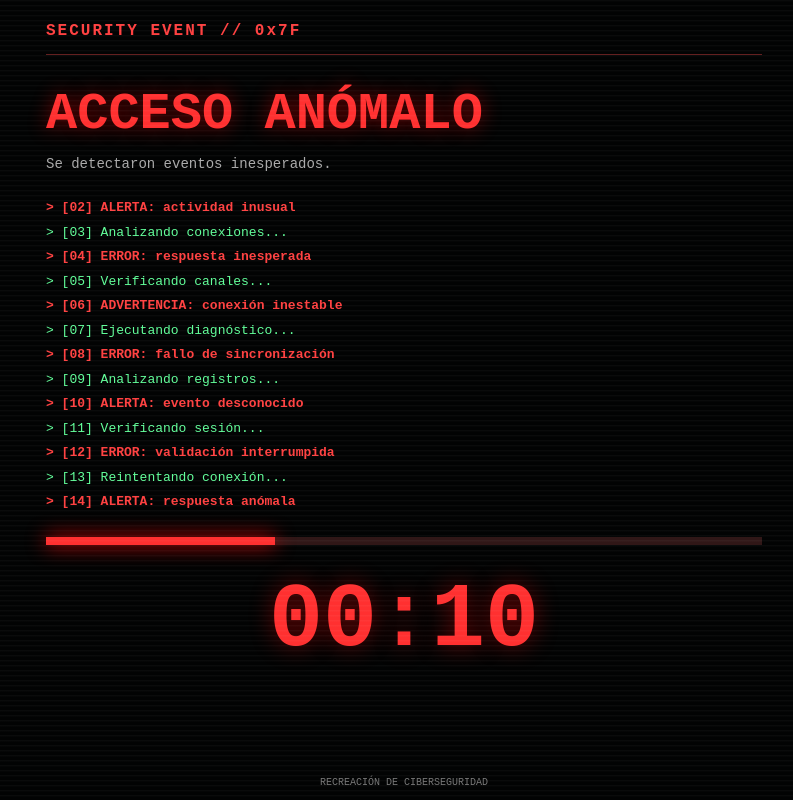
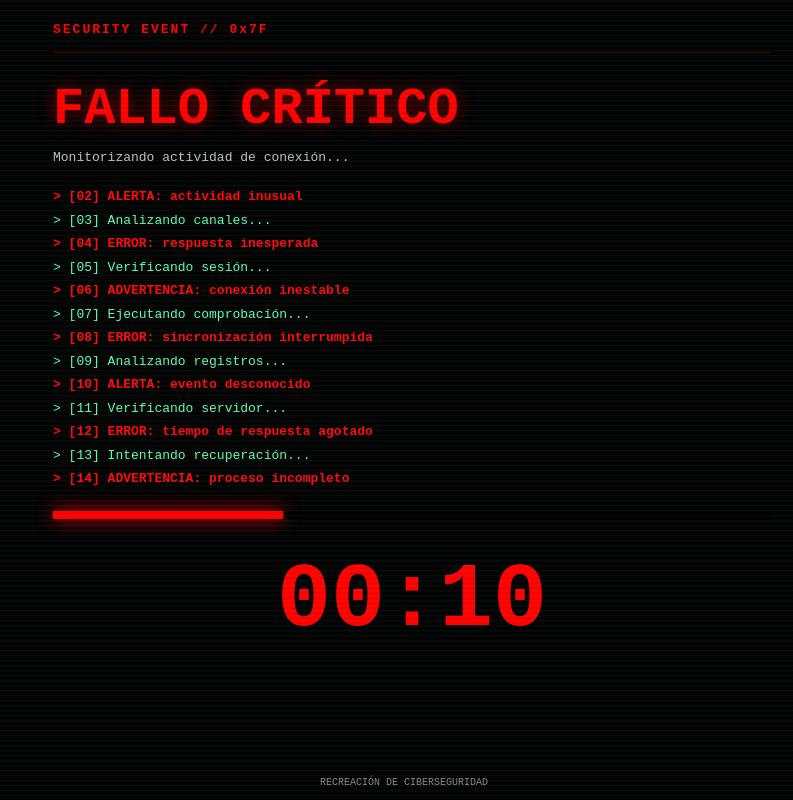
Before and after one commit to 20222188-alt/archivo-web, a plain HTML site: page index.html in a window 1280 px wide. Shown: the whole page, without its empty margins (236-1029 px from the left). Drawn offline with Linux system fonts and the light colour scheme.

Commit message:
Update index.html

```diff
--- a/index.html
+++ b/index.html
@@ -1,25 +1,93 @@
-<!doctype html>
+
+<!DOCTYPE html>
 <html lang="es">
 <head>
 <meta charset="UTF-8">
 <meta name="viewport" content="width=device-width, initial-scale=1">
 <title>Conexión interrumpida</title>
+
 <style>
-* { box-sizing: border-box; }
+* {
+  box-sizing: border-box;
+}
 
 body {
   margin: 0;
   background: #020303;
-  color: #b5ffc5;
-  font-family: monospace;
+  color: #6cff9d;
+  font: 13px/1.5 monospace;
   overflow: hidden;
 }
 
-.scan {
+main {
+  padding: 20px 16px;
+  max-width: 750px;
+  margin: auto;
+}
+
+.header {
+  color: #ff3434;
+  font-weight: bold;
+  letter-spacing: 2px;
+  padding-bottom: 12px;
+  border-bottom: 1px solid #622;
+}
+
+h1 {
+  color: #ff3434;
+  font-size: clamp(28px, 8vw, 52px);
+  line-height: 1.1;
+  margin: 28px 0 10px;
+  text-shadow: 0 0 18px #ff000077;
+}
+
+.subtitle {
+  color: #a0a0a0;
+  margin-bottom: 22px;
+}
+
+#log {
+  height: 38vh;
+  overflow: hidden;
+  overflow-wrap: anywhere;
+}
+
+#log div {
+  margin-bottom: 4px;
+}
+
+.danger {
+  color: #ff4444;
+  font-weight: bold;
+}
+
+.progress {
+  height: 8px;
+  background: #301717;
+  margin-top: 18px;
+}
+
+#bar {
+  height: 100%;
+  width: 0;
+  background: #ff3434;
+  box-shadow: 0 0 18px red;
+  transition: width .2s;
+}
+
+#timer {
+  color: #ff3434;
+  font-size: clamp(50px, 15vw, 90px);
+  font-weight: bold;
+  text-align: center;
+  margin-top: 15px;
+}
+
+.scanlines {
   position: fixed;
   inset: 0;
   pointer-events: none;
-  z-index: 5;
+  z-index: 10;
   background: repeating-linear-gradient(
     0deg,
     transparent 0px,
@@ -29,246 +97,202 @@ body {
   );
 }
 
-.wrap {
-  padding: 22px 17px;
-  max-width: 750px;
-  margin: auto;
-}
-
-.top {
-  color: #ff4141;
-  font-size: 16px;
-  font-weight: bold;
-  letter-spacing: 2px;
-  border-bottom: 1px solid #632020;
-  padding-bottom: 14px;
-}
-
-.status {
-  color: #ff3030;
-  font-size: clamp(27px, 8vw, 52px);
-  font-weight: 900;
-  margin-top: 30px;
-  text-shadow: 0 0 20px #ff000077;
-}
-
-.sub {
-  color: #aaa;
-  margin: 12px 0 25px;
-  font-size: 14px;
-}
-
-.log {
-  height: 40vh;
-  overflow: hidden;
-  overflow-wrap: anywhere;
-  color: #62ff9a;
-  font-size: 13px;
-  line-height: 1.5;
-}
-
-.log div {
-  margin-bottom: 5px;
-}
-
-.danger {
-  color: #ff4141;
-  font-weight: bold;
-}
-
-.progress {
-  height: 8px;
-  background: #301717;
-  margin-top: 20px;
-}
-
-.bar {
-  width: 0%;
-  height: 100%;
-  background: #ff3030;
-  box-shadow: 0 0 20px red;
-  transition: width .2s;
-}
-
-.count {
-  color: #ff3030;
-  font-size: clamp(55px, 15vw, 90px);
-  font-weight: bold;
-  text-align: center;
-  margin-top: 25px;
-  text-shadow: 0 0 25px #ff000066;
-}
-
-.footer {
-  position: fixed;
-  bottom: 12px;
-  width: 100%;
-  text-align: center;
-  font-size: 10px;
-  color: #777;
-}
-
 .glitch {
-  animation: glitch .13s 3;
+  animation: glitch .12s 3;
 }
 
 @keyframes glitch {
-  0% { transform: translateX(0); filter: none; }
-  25% { transform: translateX(8px); filter: hue-rotate(100deg); }
-  50% { transform: translateX(-9px); filter: contrast(2); }
+  0% { transform: translateX(0); }
+  25% { transform: translateX(8px); filter: contrast(2); }
+  50% { transform: translateX(-8px); filter: hue-rotate(90deg); }
   75% { transform: translateX(5px); }
   100% { transform: translateX(0); }
 }
 
-#end {
+#overlay {
   display: none;
   position: fixed;
   inset: 0;
-  background: black;
-  color: #ff3030;
+  z-index: 20;
+  background: #000;
+  color: #ff3434;
   align-items: center;
   justify-content: center;
   flex-direction: column;
   text-align: center;
   padding: 20px;
-  font-size: clamp(30px, 9vw, 65px);
-  font-weight: 900;
-  letter-spacing: 3px;
 }
 
-#end small {
+#overlay h2 {
+  font-size: clamp(26px, 8vw, 50px);
+  text-shadow: 0 0 20px #ff000077;
+}
+
+#overlay p {
+  color: #aaa;
+}
+
+#final {
+  display: none;
+  position: fixed;
+  inset: 0;
+  z-index: 25;
+  background: #000;
+  color: #ff3434;
+  align-items: center;
+  justify-content: center;
+  flex-direction: column;
+  text-align: center;
+  font-size: clamp(28px, 9vw, 60px);
+  font-weight: bold;
+}
+
+.notice {
+  position: fixed;
+  bottom: 10px;
+  left: 0;
+  width: 100%;
+  text-align: center;
   color: #888;
-  font-size: 11px;
-  font-weight: normal;
-  letter-spacing: 0;
-  margin-top: 20px;
+  font-size: 10px;
+  z-index: 30;
 }
 </style>
 </head>
 
 <body>
-<div class="scan"></div>
 
-<main class="wrap" id="main">
-  <div class="top">SECURITY EVENT // 0x7F</div>
+<div class="scanlines"></div>
 
-  <div class="status" id="headline">
-    ANOMALÍA DETECTADA
+<main id="main">
+  <div class="header">
+    SECURITY EVENT // 0x7F
   </div>
 
-  <div class="sub" id="sub">
+  <h1 id="headline">ANOMALÍA DETECTADA</h1>
+
+  <div class="subtitle" id="subtitle">
     Monitorizando actividad de conexión...
   </div>
 
-  <div class="log" id="log"></div>
+  <div id="log"></div>
 
   <div class="progress">
-    <div class="bar" id="bar"></div>
+    <div id="bar"></div>
   </div>
 
-  <div class="count" id="count">00:15</div>
+  <div id="timer">00:15</div>
 </main>
 
-<div id="end">
-  CONEXIÓN PERDIDA
-  <small>Recreación de ciberseguridad</small>
+<div id="overlay">
+  <h2>DISPOSITIVO SIN RESPUESTA</h2>
+  <p>Comprobando estado de conexión...</p>
 </div>
 
-<div class="footer" id="footer">
+<div id="final">
+  CONEXIÓN PERDIDA
+</div>
+
+<div class="notice">
   RECREACIÓN DE CIBERSEGURIDAD
 </div>
 
 <script>
 const lines = [
-  "[00] Inicializando diagnóstico de red...",
-  "[01] Comprobando integridad...",
-  "[02] ALERTA: actividad inusual",
-  "[03] Analizando conexiones...",
-  "[04] ERROR: respuesta inesperada",
-  "[05] Verificando canales...",
-  "[06] ADVERTENCIA: conexión inestable",
-  "[07] Ejecutando diagnóstico...",
-  "[08] ERROR: fallo de sincronización",
-  "[09] Analizando registros...",
-  "[10] ALERTA: evento desconocido",
-  "[11] Verificando sesión...",
-  "[12] ERROR: validación interrumpida",
-  "[13] Reintentando conexión...",
-  "[14] ALERTA: respuesta anómala",
-  "[15] Comprobando integridad...",
-  "[16] ERROR: tiempo agotado",
-  "[17] Ejecutando recuperación...",
-  "[18] ADVERTENCIA: proceso incompleto",
-  "[19] Verificando servidor...",
-  "[20] ERROR: conexión rechazada",
-  "[21] Analizando último evento...",
-  "[22] ALERTA: sesión interrumpida",
-  "[23] Intentando recuperación final..."
+  "Inicializando diagnóstico...",
+  "Comprobando integridad de conexión...",
+  "ALERTA: actividad inusual",
+  "Analizando canales...",
+  "ERROR: respuesta inesperada",
+  "Verificando sesión...",
+  "ADVERTENCIA: conexión inestable",
+  "Ejecutando comprobación...",
+  "ERROR: sincronización interrumpida",
+  "Analizando registros...",
+  "ALERTA: evento desconocido",
+  "Verificando servidor...",
+  "ERROR: tiempo de respuesta agotado",
+  "Intentando recuperación...",
+  "ADVERTENCIA: proceso incompleto",
+  "Comprobando última conexión..."
 ];
 
+const main = document.getElementById("main");
 const log = document.getElementById("log");
 const bar = document.getElementById("bar");
-const count = document.getElementById("count");
-const headline = document.getElementById("headline");
-const sub = document.getElementById("sub");
-const main = document.getElementById("main");
+const timer = document.getElementById("timer");
+const overlay = document.getElementById("overlay");
+const finalScreen = document.getElementById("final");
 
-let i = 0;
-let n = 15;
+let elapsed = 0;
+let index = 0;
 
 function addLine() {
-  if (i >= lines.length) return;
+  const div = document.createElement("div");
+  const message = lines[index % lines.length];
 
-  const div = document.createElement("div");
-  div.textContent = "> " + lines[i];
+  div.textContent = "> [" +
+    String(index).padStart(2, "0") +
+    "] " + message;
 
-  if (/ALERTA|ERROR|ADVERTENCIA/.test(lines[i])) {
+  if (/ALERTA|ERROR|ADVERTENCIA/.test(message)) {
     div.className = "danger";
   }
 
   log.appendChild(div);
   log.scrollTop = log.scrollHeight;
-  i++;
+  index++;
+}
 
-  if (i % 4 === 0) {
-    main.classList.add("glitch");
-
-    setTimeout(() => {
-      main.classList.remove("glitch");
-    }, 400);
-  }
+function glitch() {
+  main.classList.remove("glitch");
+  void main.offsetWidth;
+  main.classList.add("glitch");
 }
 
 addLine();
 
-const writer = setInterval(addLine, 350);
+const writer = setInterval(() => {
+  addLine();
 
-const ticker = setInterval(() => {
-  n--;
+  if (index % 5 === 0) {
+    glitch();
+  }
+}, 350);
 
-  count.textContent = "00:" + String(n).padStart(2, "0");
-  bar.style.width = ((15 - n) / 15 * 100) + "%";
+const clock = setInterval(() => {
+  elapsed++;
 
-  if (n === 10) {
-    headline.textContent = "ACCESO ANÓMALO";
-    sub.textContent = "Se detectaron eventos inesperados.";
+  const remaining = Math.max(0, 15 - elapsed);
+
+  timer.textContent =
+    "00:" + String(remaining).padStart(2, "0");
+
+  bar.style.width = (elapsed / 15 * 100) + "%";
+
+  if (elapsed === 4) {
+    document.getElementById("headline").textContent =
+      "FALLO CRÍTICO";
+    glitch();
   }
 
-  if (n === 5) {
-    headline.textContent = "FALLO CRÍTICO";
-    sub.textContent = "No se pudo completar la verificación.";
-    main.classList.add("glitch");
+  if (elapsed === 7) {
+    overlay.style.display = "flex";
   }
 
-  if (n <= 0) {
-    clearInterval(ticker);
+  if (elapsed === 11) {
+    overlay.style.display = "none";
+    main.style.display = "none";
+    document.querySelector(".scanlines").style.display = "none";
+  }
+
+  if (elapsed === 15) {
+    clearInterval(clock);
     clearInterval(writer);
-
-    main.style.display = "none";
-    document.getElementById("footer").style.display = "none";
-    document.getElementById("end").style.display = "flex";
+    finalScreen.style.display = "flex";
   }
 }, 1000);
 </script>
+
 </body>
 </html>
```
